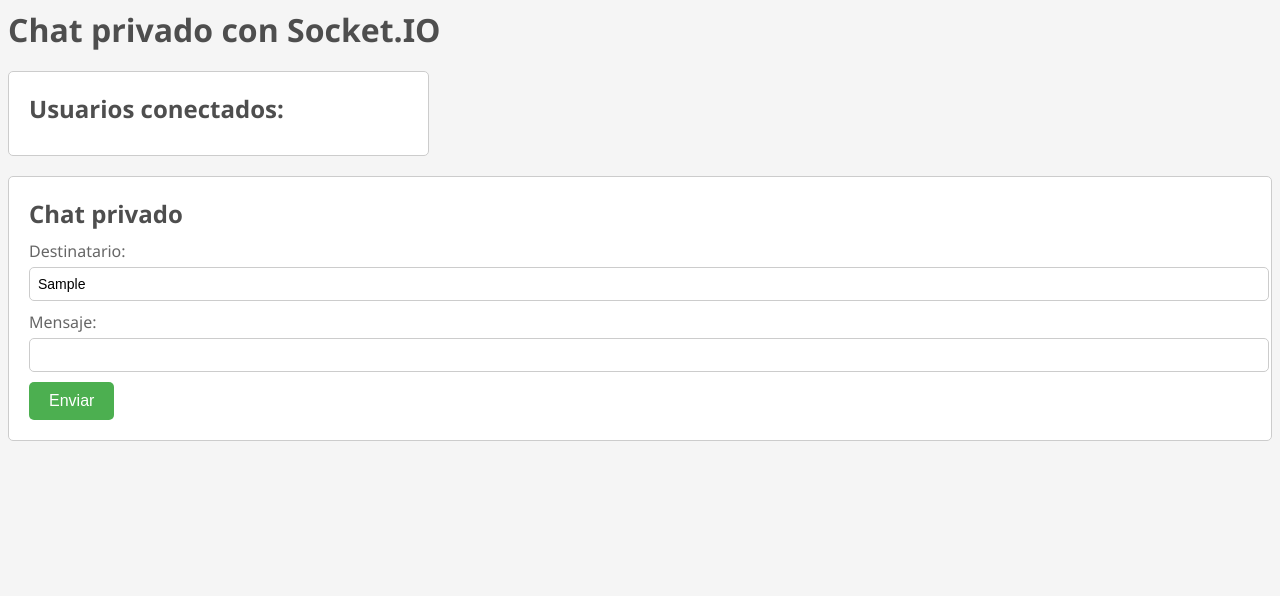
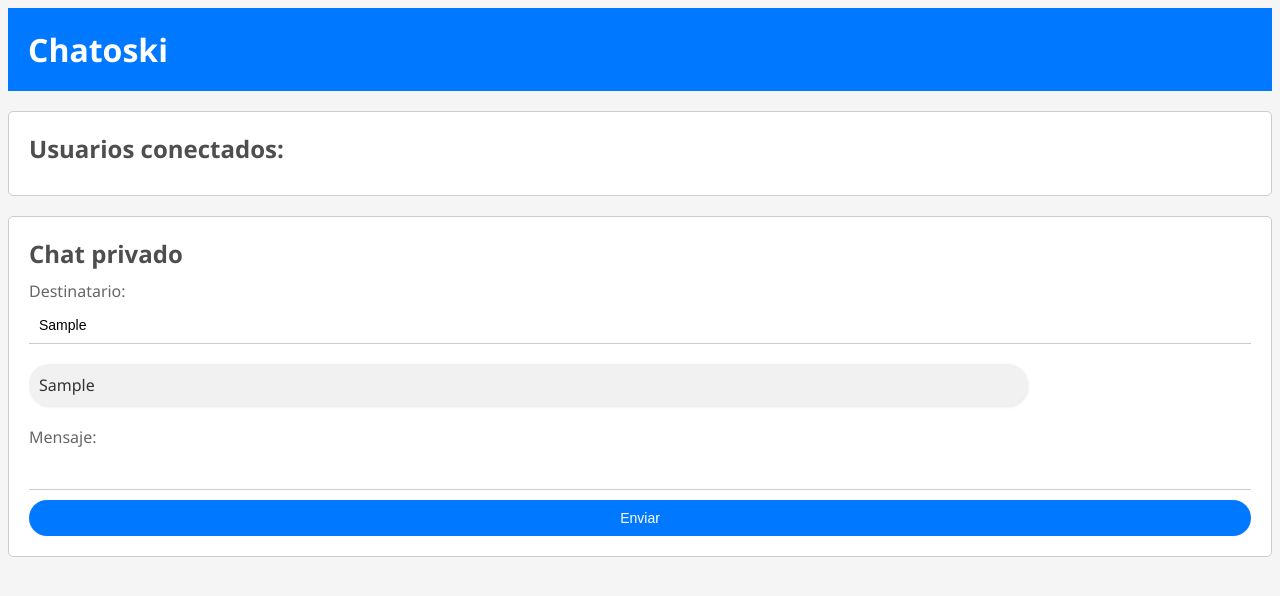
Before and after one commit to ProgrammingFucker/CHAT-CSS, a website: page public/index.html in a window 1280 px wide. Both pictures are taken after typing "Sample", "Sample" into the empty fields and a click on the button "Enviar". Drawn offline with nearby package versions, Linux system fonts and the light colour scheme; no server answers.

Commit message:
Final_8.2

```diff
--- a/public/index.html
+++ b/public/index.html
@@ -1,20 +1,63 @@
 <!DOCTYPE html>
 <html>
+
 <head>
   <meta charset="UTF-8">
-  <title>Chat privado con Socket.IO</title>
+  <title>Chat</title>
   <style>
+    /* Estilos generales */
     body {
       background-color: #f5f5f5;
       font-family: 'Segoe UI', Tahoma, Geneva, Verdana, sans-serif;
     }
 
-    h1, h2 {
+    /* Estilos del encabezado */
+    h1 {
+      color: #fff;
+      background-color: #0078ff;
+      padding: 20px;
+      margin: 0;
+    }
+
+    /* Estilos de la lista de usuarios */
+    #users {
+      background-color: #fff;
+      border: 1px solid #ccc;
+      border-radius: 5px;
+      padding: 20px;
+      margin-top: 20px;
+    }
+
+    #users h2 {
       color: #4e4e4e;
       margin-top: 0;
       margin-bottom: 10px;
     }
 
+    #users ul {
+      list-style: none;
+      margin: 0;
+      padding: 0;
+    }
+
+    #users li {
+      display: inline-block;
+      margin-right: 10px;
+      padding: 5px 10px;
+      border: 1px solid #ccc;
+      border-radius: 20px;
+      font-size: 14px;
+      color: #666;
+      background-color: #f1f1f1;
+    }
+
+    #users li.active {
+      border-color: #0078ff;
+      color: #0078ff;
+      background-color: #e3f2fd;
+    }
+
+    /* Estilos del chat */
     #chat {
       background-color: #fff;
       border: 1px solid #ccc;
@@ -23,84 +66,89 @@
       margin-top: 20px;
     }
 
+    #chat h2 {
+      color: #4e4e4e;
+      margin-top: 0;
+      margin-bottom: 10px;
+    }
+
+    #messages {
+      overflow-y: scroll;
+      max-height: 300px;
+      margin-bottom: 10px;
+    }
+
     #messages p {
+      background-color: #f1f1f1;
+      color: #333;
       padding: 10px;
       margin: 10px 0;
-      border-radius: 5px;
+      border-radius: 20px;
       box-shadow: 1px 1px 3px rgba(0, 0, 0, 0.1);
-      max-width: 70%;
+      max-width: 80%;
+      position: relative;
     }
 
-    #messages .sent {
-      background-color: #e3f2fd;
-      align-self: flex-end;
+    #messages p:before {
+      content: "";
+      position: absolute;
+      top: 50%;
+      left: -10px;
+      border-style: solid;
+      border-width: 10px 10px 10px 0;
+      border-color: transparent #f1f1f1 transparent transparent;
+      transform: translateY(-50%);
     }
 
-    #messages .received {
-      background-color: #f1f1f1;
-      align-self: flex-start;
+    #message-form {
+      display: flex;
+      flex-direction: column;
+      align-items: stretch;
     }
 
-    label {
+    #message-form label {
       color: #666;
-      display: block;
       margin-bottom: 5px;
     }
 
-    input[type=text] {
-      border: 1px solid #ccc;
-      border-radius: 5px;
+    #message-form input[type=text] {
+      border: none;
+      border-bottom: 1px solid #ccc;
+      padding: 10px;
+      margin-bottom: 10px;
       font-size: 14px;
-      padding: 8px;
-      width: 100%;
-      margin-bottom: 10px;
     }
 
-    button[type=submit] {
-      background-color: #4caf50;
+    #message-form button[type=submit] {
+      background-color: #0078ff;
+      color: #fff;
       border: none;
-      border-radius: 5px;
-      color: #fff;
-      font-size: 16px;
+      border-radius: 20px;
       padding: 10px 20px;
+      font-size: 14px;
       cursor: pointer;
     }
 
-    button[type=submit]:hover {
-      background-color: #3e8e41;
+    #message-form button[type=submit]:hover {
+      background-color: #0066cc;
     }
 
-    #users {
-      background-color: #fff;
-      border: 1px solid #ccc;
-      border-radius: 5px;
-      padding: 20px;
-      margin-top: 20px;
-      max-width: 30%;
+    .sent {
+      background-color: #F2F2F2;
+      color: black;
+      text-align: right;
     }
 
-    #users h2 {
-      margin-top: 0;
-    }
-
-    #users ul {
-      list-style-type: none;
-      margin: 0;
-      padding: 0;
-    }
-
-    #users li {
-      border-bottom: 1px solid #ccc;
-      padding: 10px;
-    }
-
-    #users li:last-child {
-      border-bottom: none;
+    .received {
+      background-color: #4CAF50;
+      color: white;
+      text-align: left;
     }
   </style>
 </head>
+
 <body>
-  <h1>Chat privado con Socket.IO</h1>
+  <h1>Chatoski</h1>
 
   <div id="users">
     <h2>Usuarios conectados:</h2>
@@ -112,11 +160,13 @@
     <form id="message-form">
       <label for="recipient-input">Destinatario:</label>
       <input type="text" id="recipient-input" required>
+      <div id="messages"></div>
       <label for="message-input">Mensaje:</label>
       <input type="text" id="message-input" required>
       <button type="submit">Enviar</button>
     </form>
-    <div id="messages"></div>
+
+
   </div>
 
   <script src="https://code.jquery.com/jquery-3.6.0.min.js"></script>
@@ -134,16 +184,27 @@
       socket.emit('message', message);
 
       $('#message-input').val('');
+
+      // Agregar el mensaje enviado por el cliente emisor al chat
+      const sender = 'Yo';
+      const sentMessage = { sender, content };
+      $('#messages').append($('<p>').text(sentMessage.content));
     });
 
     socket.on('message', message => {
       console.log(message);
-      $('#messages').append($('<p>').text(message.content));
+      const messageElement = $('<p>').text(message.content);
+      if (message.sender === 'Yo') {
+        messageElement.addClass('sent');
+      } else {
+        messageElement.addClass('received');
+      }
+      $('#messages').append(messageElement);
     });
 
     socket.on('connect', () => {
       console.log('Conectado al servidor Socket.IO');
-      const username = prompt('Por favor, ingresa tú nombre de usuario:');
+      const username = prompt('Por favor, ingrese su nombre de usuario:');
       socket.emit('join', username);
     });
 
@@ -156,4 +217,5 @@
     });
   </script>
 </body>
+
 </html>
```
